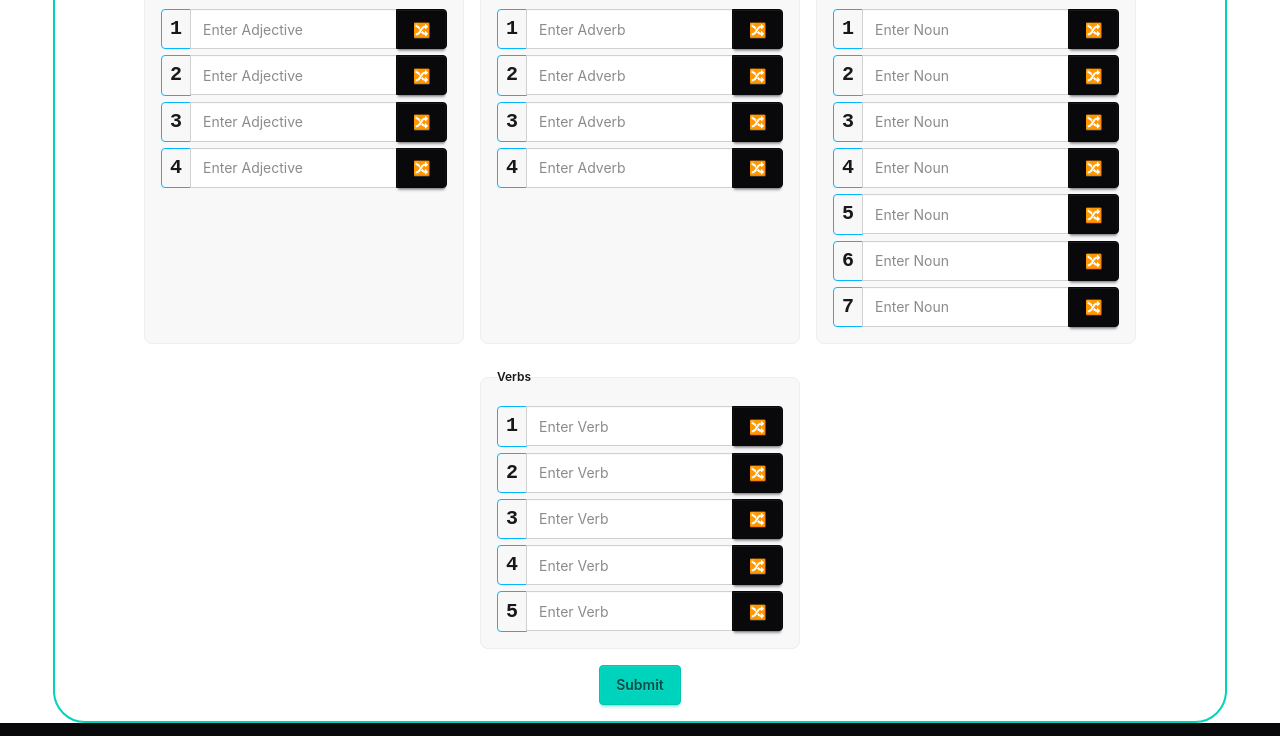
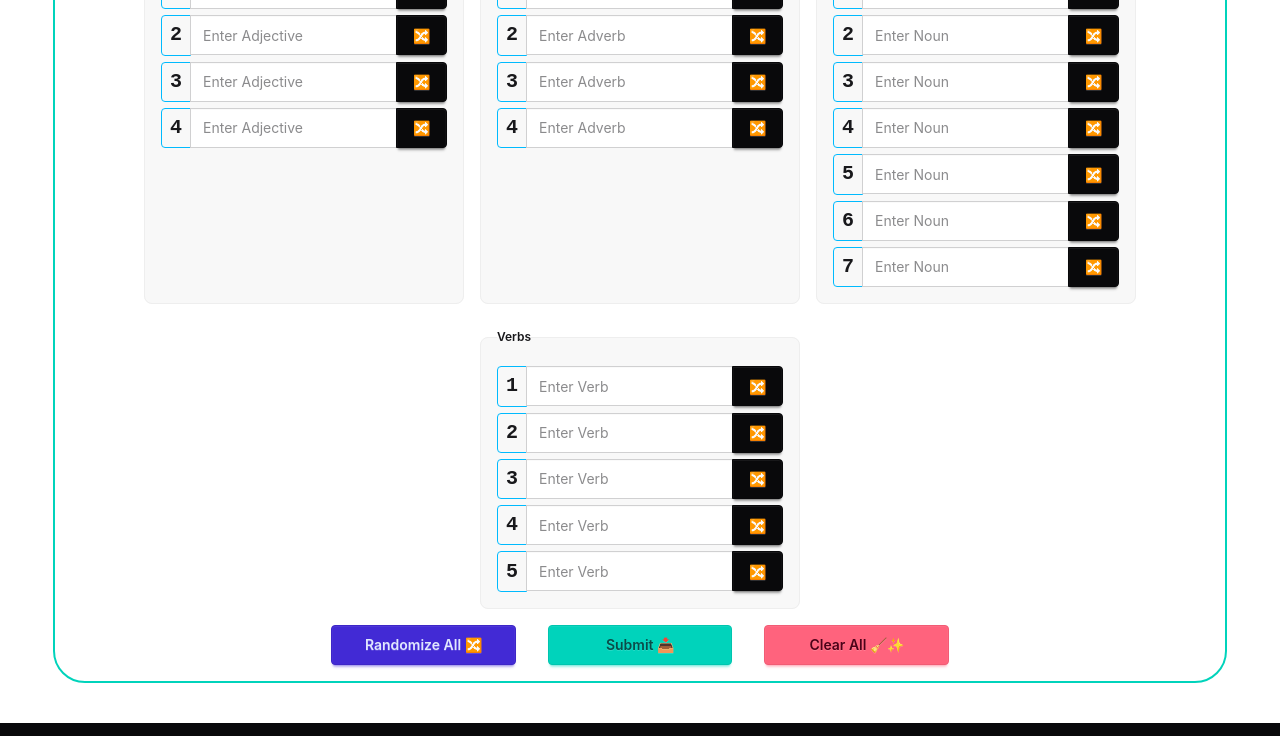
Before and after one commit to GlennFreeman/SWE-4633-Homework-2-Cloud-Site, an Astro site in the folder frontend/: page / in a window 1280 px wide. Shown: the part 323-1059 px from the top of the page. Built offline with nearby package versions, Linux system fonts and the light colour scheme; Astro itself is replaced by a stand-in of ours.

Commit message:
changed how we handled the footer on small pages

```diff
--- a/frontend/src/layouts/base_layout.astro
+++ b/frontend/src/layouts/base_layout.astro
@@ -17,10 +17,12 @@ import "../styles/global.css";
     <title>Glenn Freeman</title>
   </head>
   <body>
-    <Nav />
-    <main class="w-11/12 mx-auto">
-      <slot />
-    </main>
-    <Footer />
+    <div class="flex flex-col min-h-dvh">
+      <Nav />
+      <main class="w-11/12 mx-auto mb-10 flex-1">
+        <slot />
+      </main>
+      <Footer />
+    </div>
   </body>
 </html>
--- a/frontend/src/pages/index.astro
+++ b/frontend/src/pages/index.astro
@@ -10,7 +10,6 @@ import BaseLayout from "../layouts/base_layout.astro";
   <form
     class="flex justify-center flex-col m-auto py-4 border-2 border-accent rounded-4xl"
   >
-    <button class="btn btn-primary m-auto">Randomize All 🔀</button>
     <div class="flex flex-wrap gap-4 justify-center mb-4">
       <fieldset
         class="fieldset bg-base-200 border-base-300 rounded-box w-xs border p-4"
@@ -276,7 +275,11 @@ import BaseLayout from "../layouts/base_layout.astro";
         </div>
       </fieldset>
     </div>
-    <button class="btn btn-accent m-auto">Submit</button>
+    <div class="flex gap-8 justify-center">
+      <button class="btn btn-primary w-[20ch]">Randomize All 🔀</button>
+      <button class="btn btn-accent w-[20ch]">Submit 📥</button>
+      <button class="btn btn-error w-[20ch]">Clear All 🧹✨</button>
+    </div>
   </form>
 </BaseLayout>
 <style>
--- a/frontend/src/styles/global.css
+++ b/frontend/src/styles/global.css
@@ -1,6 +1,2 @@
 @import "tailwindcss";
 @plugin "daisyui";
-
-main {
-  min-height: 99dvh;
-}
```
